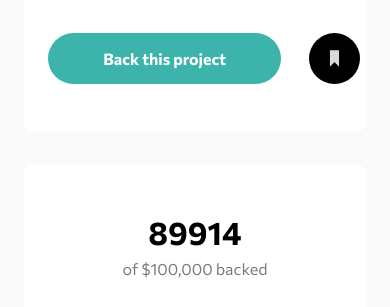
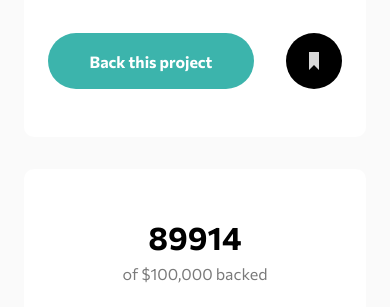
Before and after one commit to BT453567/crowdfunding-product-page-main, a plain HTML site: page index.html in a window 390 px wide. Shown: the part 524-831 px from the top of the page. Drawn offline with Linux system fonts and the light colour scheme.

Commit message:
Add files via upload

```diff
--- a/css/styles.css
+++ b/css/styles.css
@@ -111,7 +111,8 @@ body {
     font-weight: 700;
     padding-inline: 1.8rem;
     border-radius: 100vh;
-    padding-block: 1rem;
+    /* padding-block: 1rem; */
+    height: 3.5rem;
 }
 
 .button--green {
@@ -641,8 +642,16 @@ label {
     }
 
     .button--bookmark {
+        padding-inline: 0;
         padding-left: 0;
         background-color: transparent;
+    }
+
+    .button--bookmark svg {
+        display: block;
+        position: relative;
+        height: 100%;
+        left: 0;
     }
 
     .bookmark-text {
```
